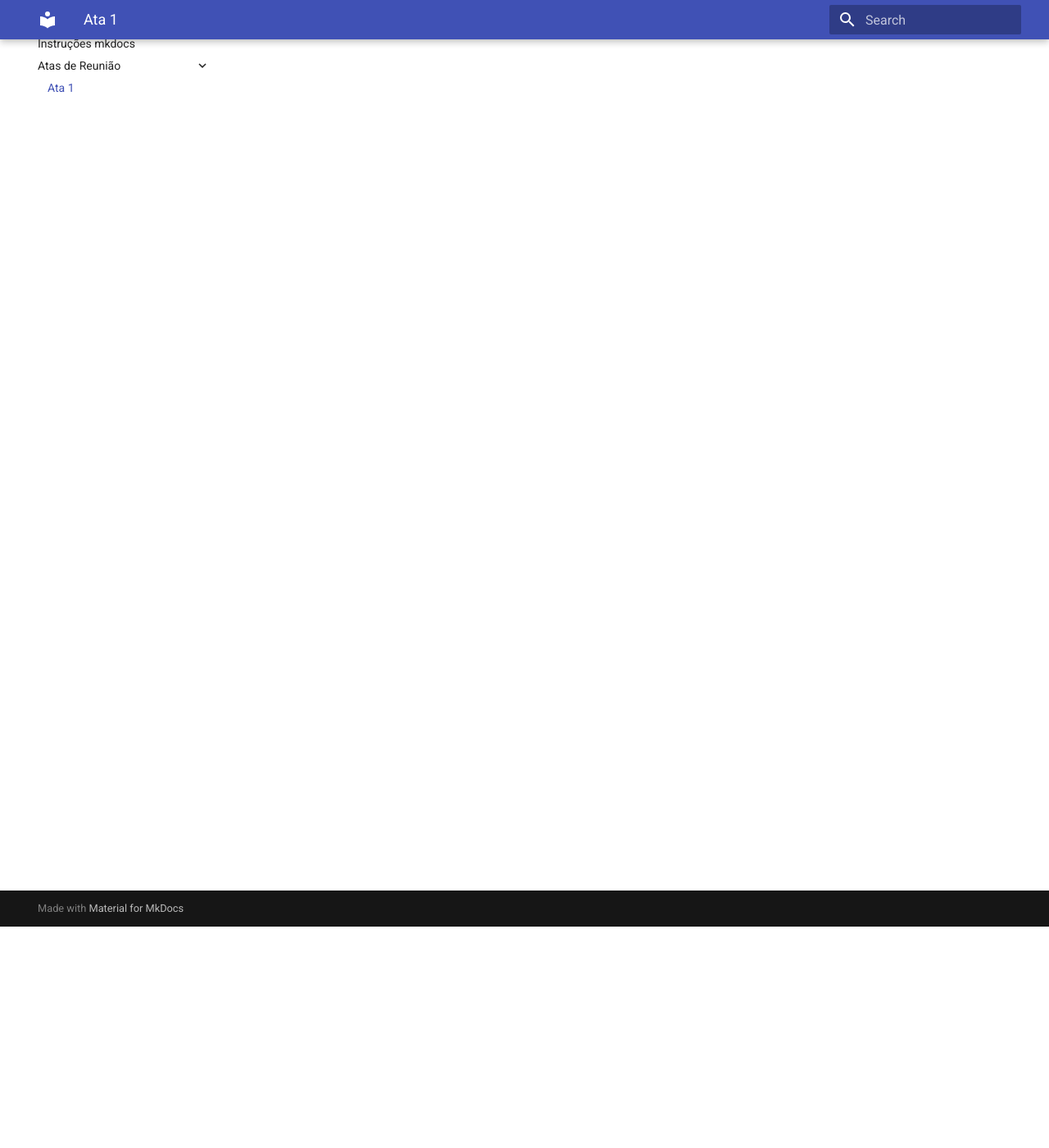
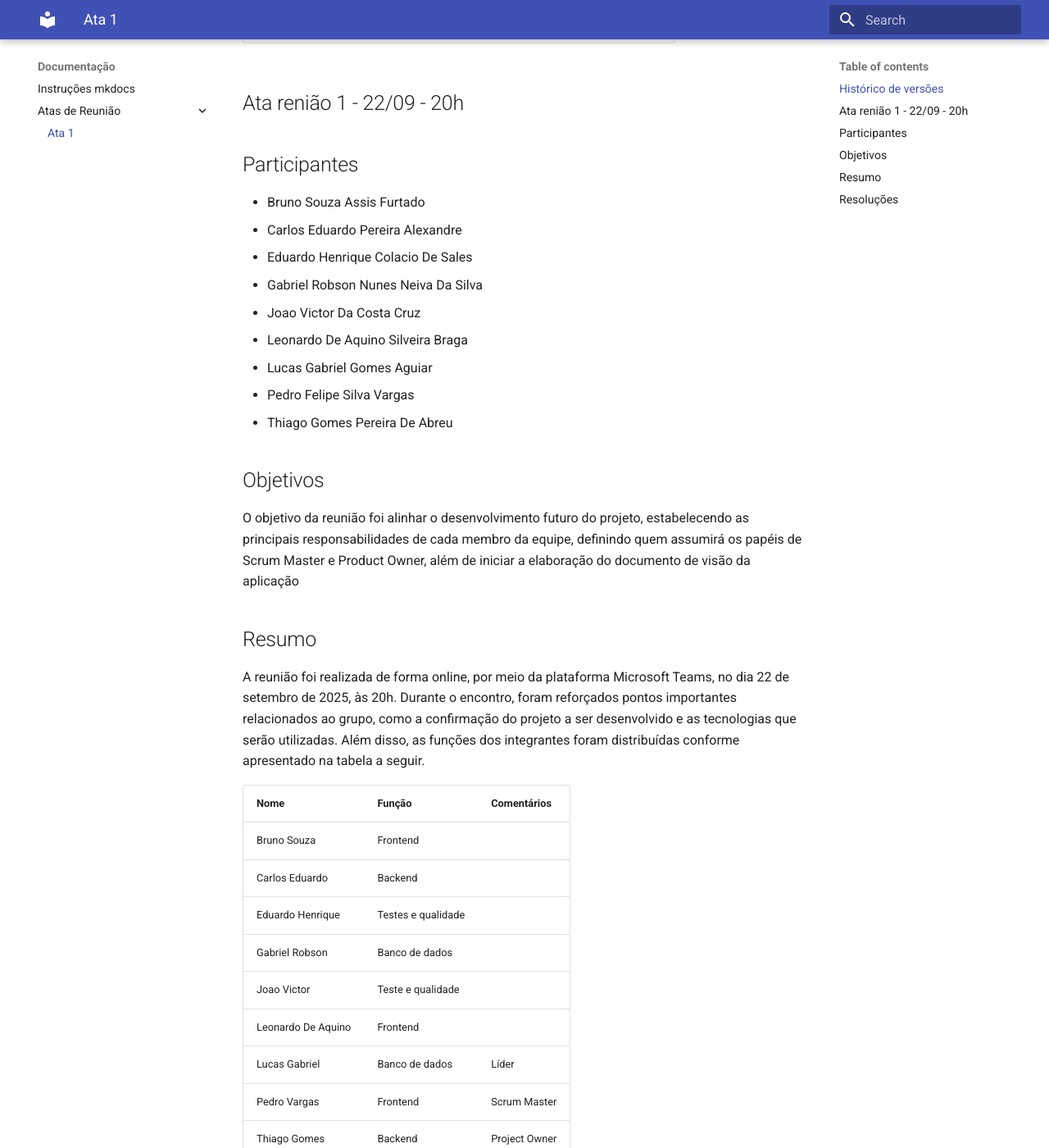
Before and after one commit to FGA0138-MDS-Ajax/2025.2-Fuxi, an MkDocs documentation site: the page built from docs/atas-reuniao/ata-reuniao-1.md, in a window 1280 px wide and 1400 px high, scrolled down 270 px. Shown: the whole window at 82% size. Built offline with MkDocs 1.6.1 and Material for MkDocs 9.7.7, drawn with Linux system fonts in a browser that asks for light colours; some of the changed text lies outside the part shown.

Commit message:
docs: criação ata reunião 1

```diff
--- a/docs/atas-reuniao/ata-reuniao-1.md
+++ b/docs/atas-reuniao/ata-reuniao-1.md
@@ -1,3 +1,50 @@
+## Histórico de versões
+
 | Versão | Data | Descrição da Alteração | Nome(s) Integrante(s) |
 | :----: | :--: | :--------------------: | :-------------------: |
 | 1.0 | 22/09/2025 | Criação da ata | Pedro Vargas |
+
+## Ata renião 1 - 22/09 - 20h
+
+## Participantes
+- Bruno Souza Assis Furtado
+- Carlos Eduardo Pereira Alexandre
+- Eduardo Henrique Colacio De Sales
+- Gabriel Robson Nunes Neiva Da Silva
+- Joao Victor Da Costa Cruz
+- Leonardo De Aquino Silveira Braga
+- Lucas Gabriel Gomes Aguiar
+- Pedro Felipe Silva Vargas
+- Thiago Gomes Pereira De Abreu
+
+## Objetivos
+
+O objetivo da reunião foi alinhar o desenvolvimento futuro do projeto, estabelecendo as principais responsabilidades de cada membro da equipe, definindo quem assumirá os papéis de Scrum Master e Product Owner, além de iniciar a elaboração do documento de visão da aplicação
+
+## Resumo
+
+A reunião foi realizada de forma online, por meio da plataforma Microsoft Teams, no dia 22 de setembro de 2025, às 20h.
+Durante o encontro, foram reforçados pontos importantes relacionados ao grupo, como a confirmação do projeto a ser desenvolvido e as tecnologias que serão utilizadas. Além disso, as funções dos integrantes foram distribuídas conforme apresentado na tabela a seguir.
+
+| Nome               | Função             | Comentários   |
+|--------------------|--------------------|---------------|
+| Bruno Souza        | Frontend           |               |
+| Carlos Eduardo     | Backend            |               |
+| Eduardo Henrique   | Testes e qualidade |               |
+| Gabriel Robson     | Banco de dados     |               |
+| Joao Victor        | Teste e qualidade  |               |
+| Leonardo De Aquino | Frontend           |               |
+| Lucas Gabriel      | Banco de dados     | Líder         |
+| Pedro Vargas       | Frontend           | Scrum Master  |
+| Thiago Gomes       | Backend            | Project Owner |
+
+
+Em adição, também foi iniciado o desenvolvimento do documento de visão do
+grupo, focando na visão geral do produto e na visão geral do projeto.
+
+## Resoluções
+
+- Foi definido a função de cada integrante;
+- Foi escolhido o Scrum master e Project owner;
+- Foi decidido a maioria das tecnologias que serão utilizadas;
+- Foi iniciado a elaboração documento de visão.
```
